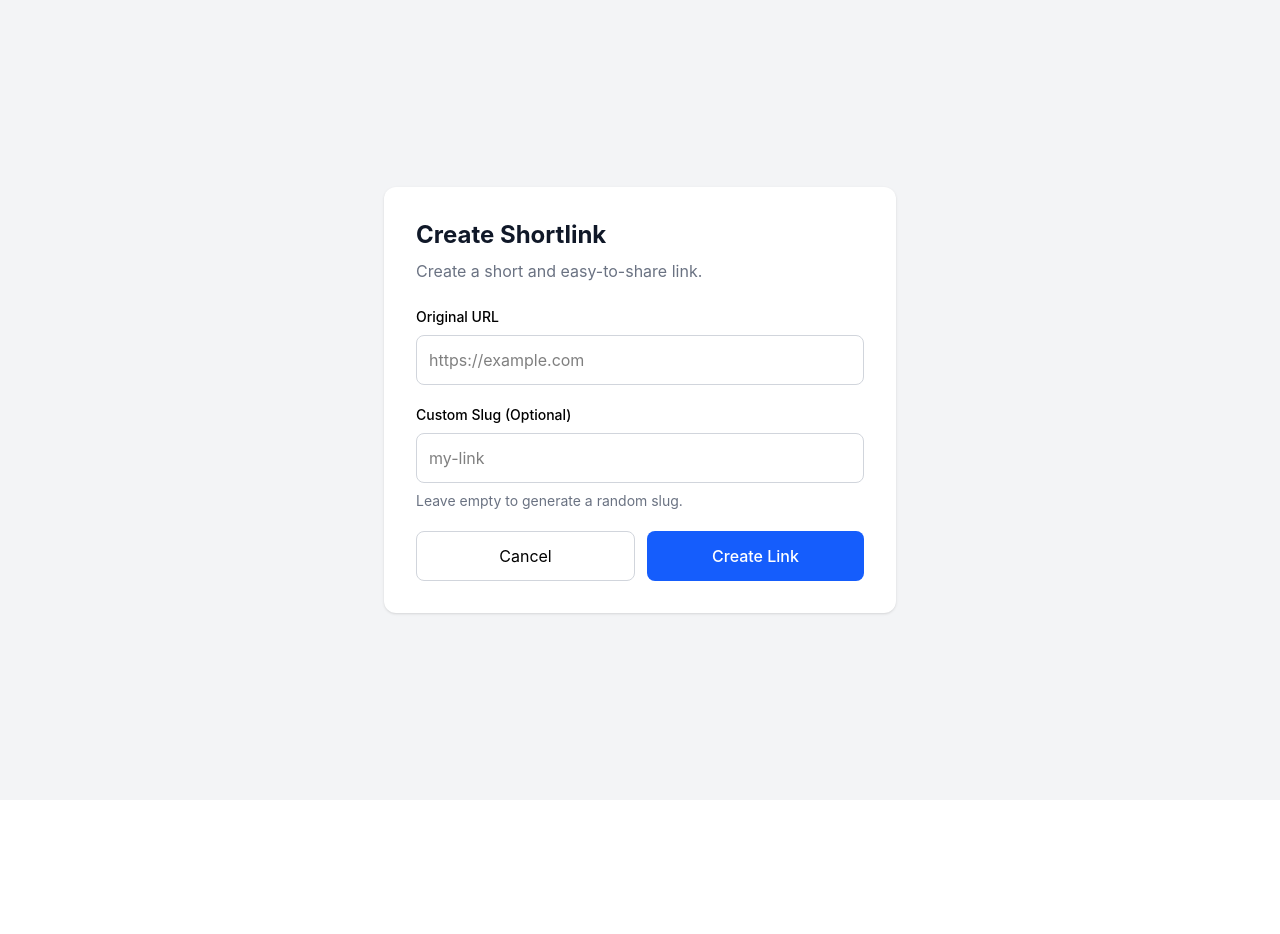
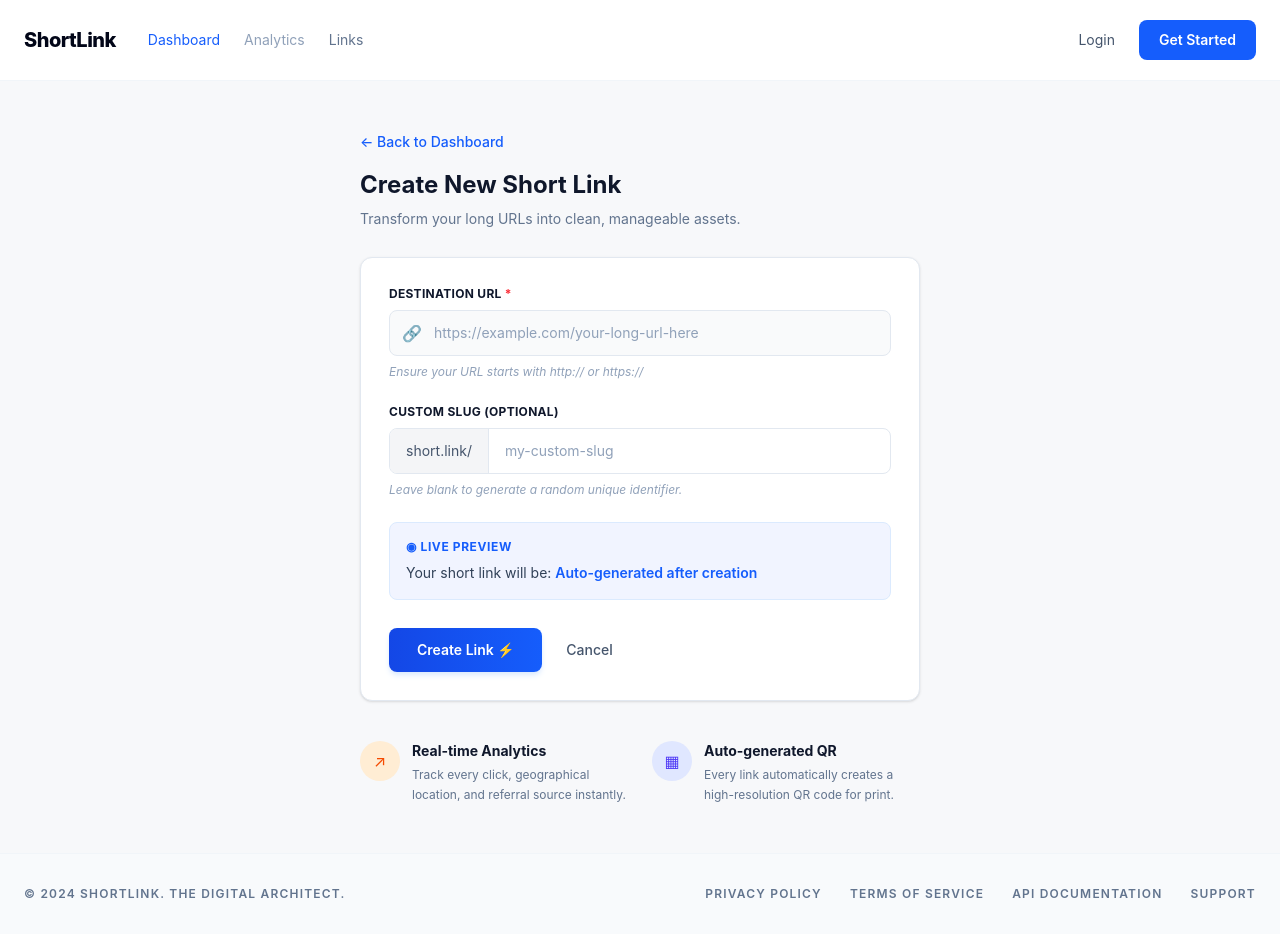
Before and after one commit to rlanakomara7/ShortLink-App-Frontend, a React (Vite) app: page /links/create in a window 1280 px wide. Before the commit the page ends 800 px from the top, so only its background shows below. Built offline with nearby package versions, Linux system fonts and the light colour scheme.

Commit message:
style(frontend): align 404 page with Figma reference

```diff
--- a/src/pages/CreateLink.jsx
+++ b/src/pages/CreateLink.jsx
@@ -1,5 +1,7 @@
 import { useState } from "react";
 import { Link, useNavigate } from "react-router";
+import Navbar from "../components/Navbar";
+import Footer from "../components/Footer";
 
 function CreateLink() {
   const navigate = useNavigate();
@@ -11,15 +13,16 @@ function CreateLink() {
 
   async function handleSubmit(e) {
     e.preventDefault();
-    setMessage("");
-    setLoading(true);
 
     const token = localStorage.getItem("token");
 
     if (!token) {
-      navigate("/login");
+      navigate("/login", { replace: true });
       return;
     }
+
+    setMessage("");
+    setLoading(true);
 
     try {
       const response = await fetch("/api/links", {
@@ -36,89 +39,187 @@ function CreateLink() {
 
       const data = await response.json();
 
+      if (response.status === 401) {
+        localStorage.removeItem("token");
+        localStorage.removeItem("user_email");
+        navigate("/login", { replace: true });
+        return;
+      }
+
       if (response.ok) {
         navigate("/dashboard");
-      } else if (response.status === 401) {
-        localStorage.removeItem("token");
-        navigate("/login");
       } else {
-        setMessage(data.message);
+        setMessage(data.message || "Failed to create link");
       }
     } catch {
-      setMessage("Failed to connect to server");
+      setMessage("Unable to connect to server");
     } finally {
       setLoading(false);
     }
   }
 
   return (
-    <div className="flex min-h-screen items-center justify-center bg-gray-100 px-4">
-      <div className="w-full max-w-lg rounded-xl bg-white p-8 shadow-sm">
-        <h1 className="mb-2 text-2xl font-bold text-gray-900">
-          Create Shortlink
-        </h1>
+    <div className="flex min-h-screen flex-col bg-[#f7f8fa] text-slate-900">
+      <Navbar />
 
-        <p className="mb-6 text-gray-500">
-          Create a short and easy-to-share link.
+      <main className="flex flex-1 justify-center px-5 py-12">
+        <div className="w-full max-w-140">
+          {/* Page Heading */}
+          <Link
+            to="/dashboard"
+            className="text-sm font-medium text-blue-600 hover:underline"
+          >
+            ← Back to Dashboard
+          </Link>
+
+          <h1 className="mt-4 text-2xl font-bold">Create New Short Link</h1>
+
+          <p className="mt-2 text-sm text-slate-500">
+            Transform your long URLs into clean, manageable assets.
           </p>
 
-        <form onSubmit={handleSubmit} className="space-y-5">
+          {/* Create Link Form */}
+          <div className="mt-7 rounded-xl border border-slate-200 bg-white p-7 shadow-sm">
+            <form onSubmit={handleSubmit} className="space-y-6">
+              {/* Destination URL */}
               <div>
-            <label className="mb-2 block text-sm font-medium">
-              Original URL
+                <label
+                  htmlFor="original-url"
+                  className="mb-2 block text-xs font-bold uppercase tracking-wide"
+                >
+                  Destination URL <span className="text-red-500">*</span>
                 </label>
 
+                <div className="flex items-center gap-3 rounded-lg border border-slate-200 bg-[#f9fafb] px-3 focus-within:border-blue-600">
+                  <span className="text-slate-400">🔗</span>
+
                   <input
+                    id="original-url"
                     type="url"
                     required
                     value={originalUrl}
                     onChange={(e) => setOriginalUrl(e.target.value)}
-              placeholder="https://example.com"
-              className="w-full rounded-lg border border-gray-300 p-3 outline-none focus:border-blue-600"
+                    placeholder="https://example.com/your-long-url-here"
+                    className="w-full min-w-0 bg-transparent py-3 text-sm outline-none placeholder:text-slate-400"
                   />
                 </div>
 
+                <p className="mt-2 text-xs italic text-slate-400">
+                  Ensure your URL starts with http:// or https://
+                </p>
+              </div>
+
+              {/* Custom Slug */}
               <div>
-            <label className="mb-2 block text-sm font-medium">
+                <label
+                  htmlFor="custom-slug"
+                  className="mb-2 block text-xs font-bold uppercase tracking-wide"
+                >
                   Custom Slug (Optional)
                 </label>
 
+                <div className="flex overflow-hidden rounded-lg border border-slate-200 focus-within:border-blue-600">
+                  <span className="flex shrink-0 items-center border-r border-slate-200 bg-[#f4f5f7] px-4 text-sm text-slate-600">
+                    short.link/
+                  </span>
+
                   <input
+                    id="custom-slug"
                     type="text"
                     minLength={3}
                     maxLength={50}
-              pattern="[A-Za-z0-9-]+"
+                    pattern="[a-zA-Z0-9-]+"
+                    title="Use 3–50 letters, numbers, or hyphens"
                     value={slug}
                     onChange={(e) => setSlug(e.target.value)}
-              placeholder="my-link"
-              className="w-full rounded-lg border border-gray-300 p-3 outline-none focus:border-blue-600"
+                    placeholder="my-custom-slug"
+                    className="w-full min-w-0 px-4 py-3 text-sm outline-none placeholder:text-slate-400"
                   />
+                </div>
 
-            <p className="mt-2 text-sm text-gray-500">
-              Leave empty to generate a random slug.
+                <p className="mt-2 text-xs italic text-slate-400">
+                  Leave blank to generate a random unique identifier.
                 </p>
               </div>
 
-          {message && <p className="text-sm text-red-600">{message}</p>}
+              {/* Live Preview */}
+              <div className="rounded-lg border border-blue-100 bg-[#f1f4ff] p-4">
+                <p className="text-xs font-bold uppercase tracking-wider text-blue-600">
+                  ◉ Live Preview
+                </p>
 
-          <div className="flex gap-3">
+                <p className="mt-2 break-all text-sm text-slate-700">
+                  Your short link will be:{" "}
+                  <span className="font-semibold text-blue-600">
+                    {slug.trim()
+                      ? `${window.location.origin}/${slug.trim()}`
+                      : "Auto-generated after creation"}
+                  </span>
+                </p>
+              </div>
+
+              {message && (
+                <p role="alert" className="text-sm text-red-600">
+                  {message}
+                </p>
+              )}
+
+              {/* Actions */}
+              <div className="flex flex-wrap items-center gap-6 pt-1">
+                <button
+                  type="submit"
+                  disabled={loading}
+                  className="rounded-lg bg-gradient-to-r from-blue-700 to-blue-600 px-7 py-3 text-sm font-semibold text-white shadow-md shadow-blue-100 hover:from-blue-800 hover:to-blue-700 disabled:opacity-50"
+                >
+                  {loading ? "Creating..." : "Create Link ⚡"}
+                </button>
+
                 <Link
                   to="/dashboard"
-              className="flex-1 rounded-lg border border-gray-300 p-3 text-center"
+                  className="text-sm font-medium text-slate-600 hover:text-blue-600"
                 >
                   Cancel
                 </Link>
-
-            <button
-              type="submit"
-              disabled={loading}
-              className="flex-1 rounded-lg bg-blue-600 p-3 font-medium text-white hover:bg-blue-700 disabled:opacity-50"
-            >
-              {loading ? "Creating..." : "Create Link"}
-            </button>
               </div>
             </form>
           </div>
+
+          {/* Feature Information */}
+          <div className="mt-10 grid gap-6 sm:grid-cols-2">
+            <div className="flex items-start gap-3">
+              <span className="flex h-10 w-10 shrink-0 items-center justify-center rounded-full bg-orange-100 text-orange-600">
+                ↗
+              </span>
+
+              <div>
+                <h3 className="text-sm font-bold">Real-time Analytics</h3>
+
+                <p className="mt-1 text-xs leading-5 text-slate-500">
+                  Track every click, geographical location, and referral source
+                  instantly.
+                </p>
+              </div>
+            </div>
+
+            <div className="flex items-start gap-3">
+              <span className="flex h-10 w-10 shrink-0 items-center justify-center rounded-full bg-indigo-100 text-indigo-600">
+                ▦
+              </span>
+
+              <div>
+                <h3 className="text-sm font-bold">Auto-generated QR</h3>
+
+                <p className="mt-1 text-xs leading-5 text-slate-500">
+                  Every link automatically creates a high-resolution QR code for
+                  print.
+                </p>
+              </div>
+            </div>
+          </div>
+        </div>
+      </main>
+
+      <Footer />
     </div>
   );
 }
--- a/src/pages/Dashboard.jsx
+++ b/src/pages/Dashboard.jsx
@@ -168,16 +168,6 @@ function Dashboard() {
                 {links.length}
               </p>
             </div>
-          </div>
-
-          {/* Create Link */}
-          <div className="mb-6 flex justify-end">
-            <Link
-              to="/links/create"
-              className="rounded-lg bg-blue-600 px-5 py-2.5 text-sm font-semibold text-white shadow-md shadow-blue-200 hover:bg-blue-700"
-            >
-              + Create New Link
-            </Link>
           </div>
 
           {/* Search */}
--- a/src/pages/NotFound.jsx
+++ b/src/pages/NotFound.jsx
@@ -1,24 +1,114 @@
 import { Link } from "react-router";
+import Footer from "../components/Footer";
 
 function NotFound() {
   return (
-    <div className="flex min-h-screen flex-col items-center justify-center bg-gray-50 px-6 text-center">
-      <h1 className="text-8xl font-bold text-blue-600">404</h1>
+    <div className="flex min-h-screen flex-col bg-[#f1f4f9] text-slate-900">
+      <main className="flex flex-1 items-center justify-center px-5 py-16">
+        <div className="w-full max-w-2xl text-center">
+          {/* Error Illustration */}
+          <div className="relative mx-auto mb-8 flex h-28 w-28 items-center justify-center">
+            <div className="flex h-24 w-24 items-center justify-center rounded-full bg-white/60">
+              <svg
+                width="48"
+                height="48"
+                viewBox="0 0 24 24"
+                fill="none"
+                stroke="#b6c1d8"
+                strokeWidth="1.8"
+                strokeLinecap="round"
+                strokeLinejoin="round"
+              >
+                <path d="M10 13a5 5 0 0 0 7.54.54l3-3a5 5 0 0 0-7.07-7.07l-1.72 1.71" />
+                <path d="M14 11a5 5 0 0 0-7.54-.54l-3 3a5 5 0 0 0 7.07 7.07l1.71-1.71" />
+                <path d="M3 3l18 18" />
+              </svg>
+            </div>
 
-      <h2 className="mt-4 text-3xl font-semibold text-gray-900">
-        Page Not Found
-      </h2>
+            <div className="absolute -right-1 top-0 flex h-9 w-9 rotate-12 items-center justify-center rounded-lg bg-blue-600 text-white shadow-lg shadow-blue-200">
+              <svg
+                width="20"
+                height="20"
+                viewBox="0 0 24 24"
+                fill="none"
+                stroke="currentColor"
+                strokeWidth="2"
+                strokeLinecap="round"
+                strokeLinejoin="round"
+              >
+                <path d="M12 3 2 21h20L12 3Z" />
+                <path d="M12 9v5" />
+                <path d="M12 17h.01" />
+              </svg>
+            </div>
+          </div>
 
-      <p className="mt-4 max-w-md text-gray-500">
-        The page you are looking for does not exist or may have been moved.
-      </p>
+          {/* Error Message */}
+          <h1 className="text-5xl font-extrabold text-blue-700">404</h1>
 
-      <Link
-        to="/"
-        className="mt-8 rounded-lg bg-blue-600 px-6 py-3 font-medium text-white hover:bg-blue-700"
-      >
-        Back to Home
-      </Link>
+          <h2 className="mt-3 text-2xl font-bold">Page Not Found</h2>
+
+          <p className="mx-auto mt-4 max-w-md text-sm leading-7 text-slate-600">
+            The page you're looking for doesn't exist. It may have been moved,
+            deleted, or the link might be broken.
+          </p>
+
+          {/* Actions */}
+          <div className="mt-8 flex flex-wrap justify-center gap-3">
+            <Link
+              to="/dashboard"
+              className="rounded-lg bg-blue-600 px-7 py-3 text-sm font-semibold text-white shadow-md shadow-blue-200 hover:bg-blue-700"
+            >
+              ← Go to Dashboard
+            </Link>
+
+            <a
+              href="mailto:rlanakomara7@gmail.com?subject=ShortLink%20Issue"
+              className="rounded-lg border border-slate-200 bg-white px-7 py-3 text-sm font-semibold text-blue-600 hover:bg-blue-50"
+            >
+              Report an Issue
+            </a>
+          </div>
+
+          {/* Quick Links */}
+          <div className="mt-16 grid gap-4 text-left sm:grid-cols-3">
+            <div className="rounded-xl bg-white p-6 shadow-sm">
+              <div className="mb-4 text-2xl text-blue-600">◫</div>
+
+              <h3 className="text-sm font-bold">Check Analytics</h3>
+
+              <p className="mt-2 text-xs leading-5 text-slate-500">
+                Track your active links and traffic sources in real-time.
+              </p>
+            </div>
+
+            <Link
+              to="/links/create"
+              className="rounded-xl bg-white p-6 shadow-sm hover:shadow-md"
+            >
+              <div className="mb-4 text-2xl text-blue-600">↗</div>
+
+              <h3 className="text-sm font-bold">New ShortLink</h3>
+
+              <p className="mt-2 text-xs leading-5 text-slate-500">
+                Create a brand new architected URL in seconds.
+              </p>
+            </Link>
+
+            <div className="rounded-xl bg-white p-6 shadow-sm">
+              <div className="mb-4 text-2xl text-blue-600">◈</div>
+
+              <h3 className="text-sm font-bold">Developer API</h3>
+
+              <p className="mt-2 text-xs leading-5 text-slate-500">
+                Integrate our link infrastructure into your apps.
+              </p>
+            </div>
+          </div>
+        </div>
+      </main>
+
+      <Footer />
     </div>
   );
 }
--- a/src/pages/Profile.jsx
+++ b/src/pages/Profile.jsx
@@ -1,20 +1,11 @@
-import { useNavigate, Link } from "react-router";
+import { Link, useNavigate } from "react-router";
+import Navbar from "../components/Navbar";
+import Footer from "../components/Footer";
 
 function Profile() {
   const navigate = useNavigate();
-
   const token = localStorage.getItem("token");
   const email = localStorage.getItem("user_email");
-
-  if (!token) {
-    return (
-      <div className="flex min-h-screen items-center justify-center">
-        <Link to="/login" className="text-blue-600">
-          Please login to view your profile
-        </Link>
-      </div>
-    );
-  }
 
   function handleLogout() {
     localStorage.removeItem("token");
@@ -22,49 +13,85 @@ function Profile() {
     navigate("/login", { replace: true });
   }
 
+  if (!token) {
     return (
-    <div className="min-h-screen bg-gray-100">
-      <header className="bg-white shadow-sm">
-        <div className="mx-auto flex max-w-6xl items-center justify-between px-6 py-5">
-          <h1 className="text-2xl font-bold text-blue-600">Shortlink</h1>
+      <div className="flex min-h-screen flex-col bg-[#f7f8fa]">
+        <Navbar />
 
-          <Link to="/dashboard" className="text-gray-600 hover:text-blue-600">
-            Dashboard
+        <main className="flex flex-1 flex-col items-center justify-center gap-4 px-5">
+          <h1 className="text-xl font-bold text-slate-900">
+            Please log in to view your profile
+          </h1>
+
+          <Link
+            to="/login"
+            className="rounded-lg bg-blue-600 px-6 py-3 text-sm font-semibold text-white"
+          >
+            Go to Login
           </Link>
+        </main>
+
+        <Footer />
       </div>
-      </header>
+    );
+  }
 
-      <main className="mx-auto max-w-xl px-6 py-12">
-        <div className="rounded-xl bg-white p-8 shadow-sm">
-          <div className="mb-6 flex justify-center">
+  return (
+    <div className="flex min-h-screen flex-col bg-[#f7f8fa]">
+      <Navbar />
+
+      <main className="flex flex-1 justify-center px-5 py-12">
+        <div className="w-full max-w-xl">
+          <Link
+            to="/dashboard"
+            className="text-sm font-medium text-blue-600 hover:underline"
+          >
+            ← Back to Dashboard
+          </Link>
+
+          <h1 className="mt-5 text-2xl font-bold text-slate-900">My Profile</h1>
+
+          <p className="mt-2 text-sm text-slate-500">
+            View your account information and manage your session.
+          </p>
+
+          <div className="mt-7 rounded-xl border border-slate-200 bg-white p-8 shadow-sm">
+            <div className="flex flex-col items-center">
               <div className="flex h-20 w-20 items-center justify-center rounded-full bg-blue-100 text-3xl font-bold text-blue-600">
                 {email ? email.charAt(0).toUpperCase() : "U"}
               </div>
+
+              <h2 className="mt-4 text-xl font-bold text-slate-900">
+                Account Information
+              </h2>
+
+              <p className="mt-2 text-sm text-slate-500">
+                Your ShortLink account
+              </p>
             </div>
 
-          <h2 className="text-center text-2xl font-bold text-gray-900">
-            My Profile
-          </h2>
-
-          <p className="mt-2 text-center text-gray-500">
-            Your account information
+            <div className="mt-8 rounded-lg border border-slate-100 bg-slate-50 p-5">
+              <p className="text-xs font-semibold uppercase tracking-wider text-slate-500">
+                Email Address
               </p>
 
-          <div className="mt-8 rounded-lg bg-gray-50 p-4">
-            <p className="text-sm text-gray-500">Email Address</p>
-            <p className="mt-1 break-all font-medium text-gray-900">
+              <p className="mt-2 break-all text-sm font-medium text-slate-900">
                 {email || "Email not available"}
               </p>
             </div>
 
             <button
+              type="button"
               onClick={handleLogout}
-            className="mt-8 w-full rounded-lg bg-red-600 px-5 py-3 font-medium text-white hover:bg-red-700"
+              className="mt-8 w-full rounded-lg border border-red-200 bg-red-50 px-5 py-3 text-sm font-semibold text-red-600 hover:bg-red-100"
             >
               Logout
             </button>
           </div>
+        </div>
       </main>
+
+      <Footer />
     </div>
   );
 }
```
Lines whose indentation alone changed are shown as unchanged.
